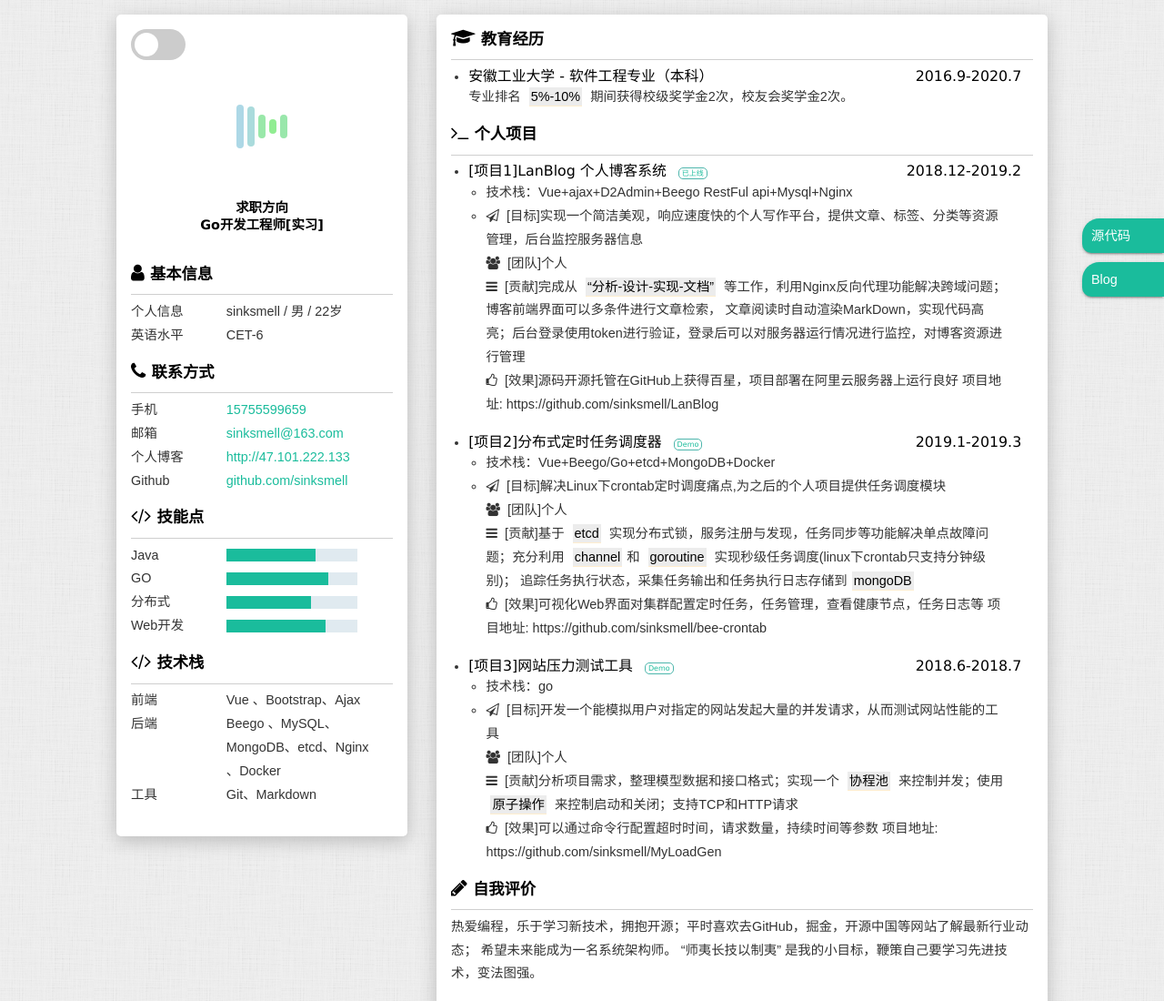
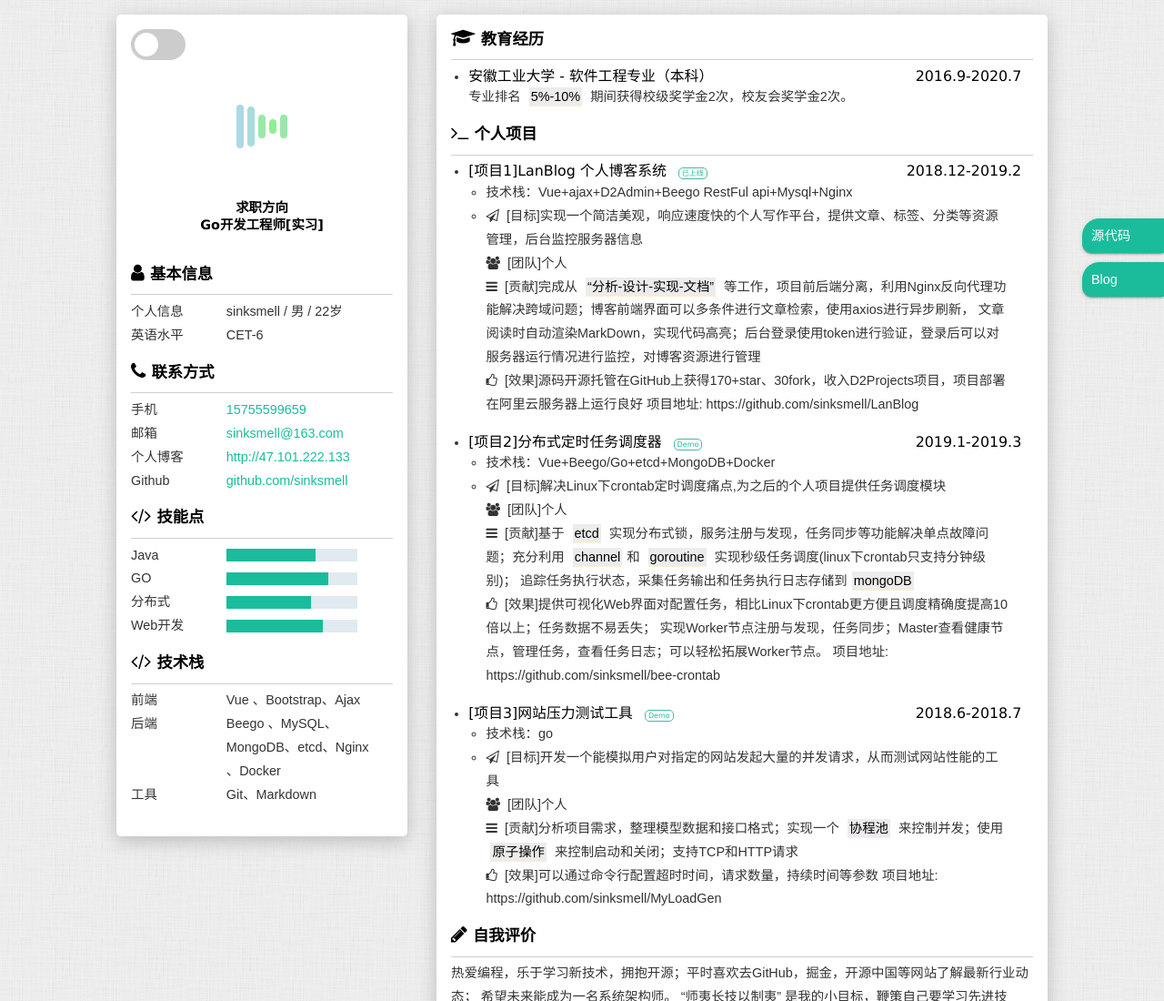
Before and after one commit to Xunco-bot/sinksmell.github.io, a plain HTML site: page index.html in a window 1280 px wide. Shown: the top 1100 px of the page at 91% size. Drawn offline with Linux system fonts and the light colour scheme.

Commit message:
修改内容

```diff
--- a/assets/js/index.js
+++ b/assets/js/index.js
@@ -1 +1 @@
-console.log("感谢您的浏览，期待能够加入贵公司！我的博客：http://if2er.com/");
+console.log("感谢您的浏览，期待能够加入贵公司！我的博客：http://47.101.222.133");
--- a/index.html
+++ b/index.html
@@ -214,7 +214,7 @@
                 </li>
                 <li>
                     <label>Web开发</label>
-                    <progress value="76" max="100"></progress>
+                    <progress value="74" max="100"></progress>
                 </li>
             </ul>
         </section>
@@ -268,47 +268,7 @@
         </section>
 
         <!-- 工作经历 -->
-        <!--      <section class="work info-unit">
-                  <h2>
-                      <i class="fa fa-shopping-bag" aria-hidden="true"></i>工作经历</h2>
-                  <hr/>
-                  <ul>
-                      <li>
-                          <h3>
-                              <span>[经历1]XX公司－前端开发工程师（实习）</span>
-                              <time>2016.X 至 2017.X</time>
-                          </h3>
-                          <ul class="info-content">
-                              <li>深度参与XX项目迭代XX的前端开发工作，独立承担并完成XX、XX、XXXX等功能点的开发，主要维护并修复XX、XX、XX等功能点bug若干。项目采用技术栈
-                                  <mark>React+React Router+Node.js+SASS</mark>，实现
-                                  <mark>前后端完全分离</mark>。</li>
-                              <li>配合UI和后端，根据产品需求提供H5页面嵌入到后台模板，要求
-                                  <mark>移动端显示正常</mark>。</li>
-                              <li>主要参与XXXXXXX的静态页面开发工作，要求
-                                  <mark>在支付宝环境下完全兼容</mark>。</li>
-                          </ul>
-                      </li>
-                      <li>
-                          <h3>
-                              <span>[经历2]XX－前端开发工程师（实习）</span>
-                              <time>20XX.10-20XX.7</time>
-                          </h3>
-                          <ul class="info-content">
-                              <li>深度参与公司主线产品「XXXX」的前端开发工作，完成帖子快捷回复、
-                                  <mark>全站图片懒加载</mark>、活动banner、帖子管理（使用Yii框架）等功能。项目采用技术栈phpWind+NAMP。
-                                  <a href="http://itsay.tech/162/" target="_blank">
-                                      <i class="fa fa-link" aria-hidden="true"></i>博客文章</a>。</li>
-                              <li>主要参与公司产品「XXXX」的前端开发工作，实现接入微博、微信、QQ等
-                                  <mark>第三方账号登录</mark>等功能。项目采用技术栈WordPress+NAMP。</li>
-                              <li>活动页面的开发（七夕活动、抽奖活动以及承接外包页面）。</li>
-                              <li>论坛
-                                  <mark>图片增量备份</mark>（CentOS+vsftpd+crontab）
-                                  <a href="#" target="_blank">
-                                      <i class="fa fa-link" aria-hidden="true"></i>博客文章</a>。</li>
-                          </ul>
-                      </li>
-                  </ul>
-              </section>-->
+
 
         <!-- 项目经验 -->
         <section class="project info-unit">
@@ -336,11 +296,11 @@
                             <i class="fa fa-bars" aria-hidden="true"></i>
                             [贡献]完成从
                             <mark>“分析-设计-实现-文档”</mark>
-                            等工作，利用Nginx反向代理功能解决跨域问题；博客前端界面可以多条件进行文章检索，
+                            等工作，项目前后端分离，利用Nginx反向代理功能解决跨域问题；博客前端界面可以多条件进行文章检索，使用axios进行异步刷新，
                             文章阅读时自动渲染MarkDown，实现代码高亮；后台登录使用token进行验证，登录后可以对服务器运行情况进行监控，对博客资源进行管理
                             <br/>
                             <i class="fa fa-thumbs-o-up" aria-hidden="true"></i>
-                            [效果]源码开源托管在GitHub上获得百星，项目部署在阿里云服务器上运行良好
+                            [效果]源码开源托管在GitHub上获得170+star、30fork，收入D2Projects项目，项目部署在阿里云服务器上运行良好
                             项目地址: https://github.com/sinksmell/LanBlog
                         </li>
                     </ul>
@@ -372,7 +332,8 @@
                             追踪任务执行状态，采集任务输出和任务执行日志存储到<mark>mongoDB</mark>
                             <br/>
                             <i class="fa fa-thumbs-o-up" aria-hidden="true"></i>
-                            [效果]可视化Web界面对集群配置定时任务，任务管理，查看健康节点，任务日志等
+                            [效果]提供可视化Web界面对配置任务，相比Linux下crontab更方便且调度精确度提高10倍以上；任务数据不易丢失；
+                            实现Worker节点注册与发现，任务同步；Master查看健康节点，管理任务，查看任务日志；可以轻松拓展Worker节点。
                             项目地址: https://github.com/sinksmell/bee-crontab
                         </li>
                     </ul>
```
